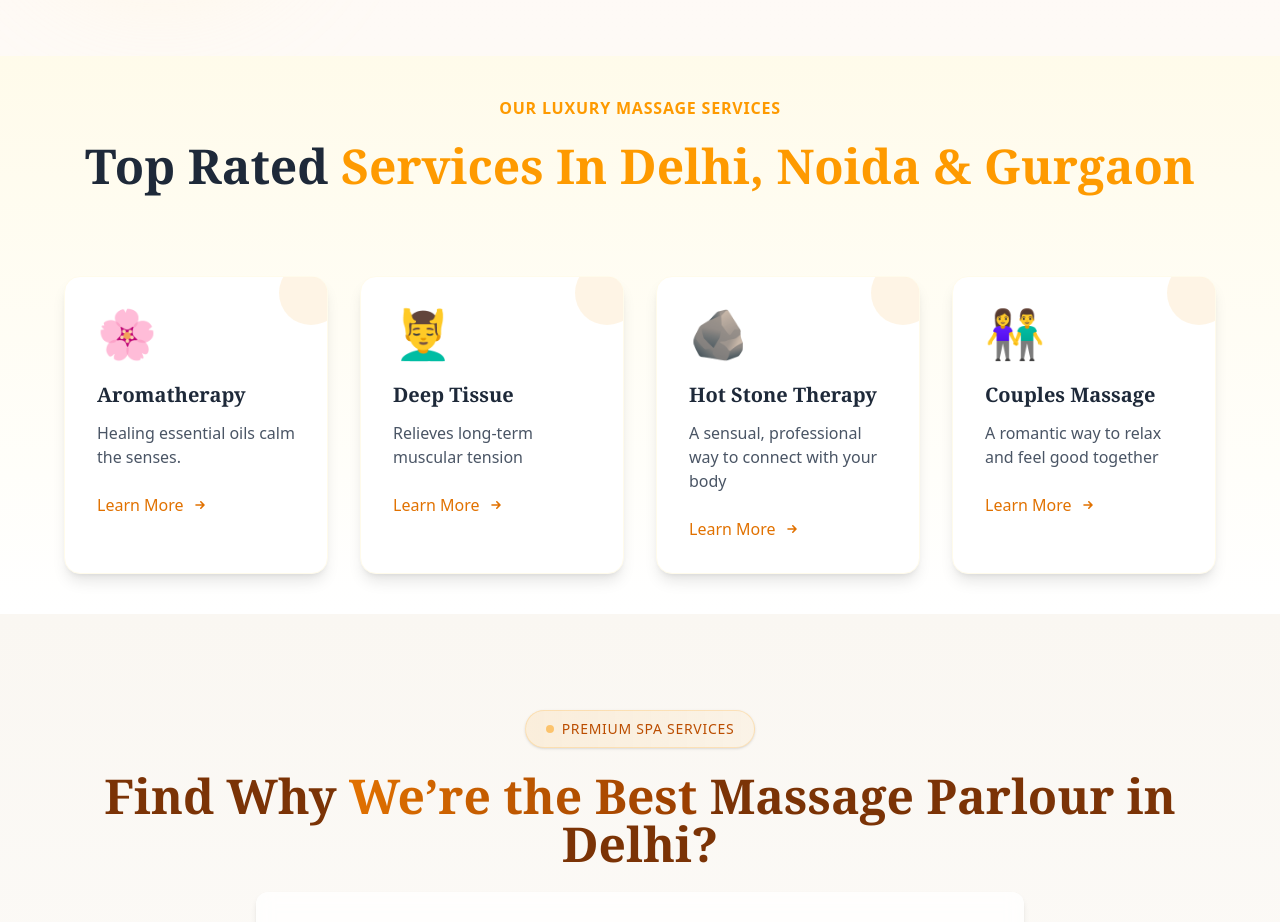
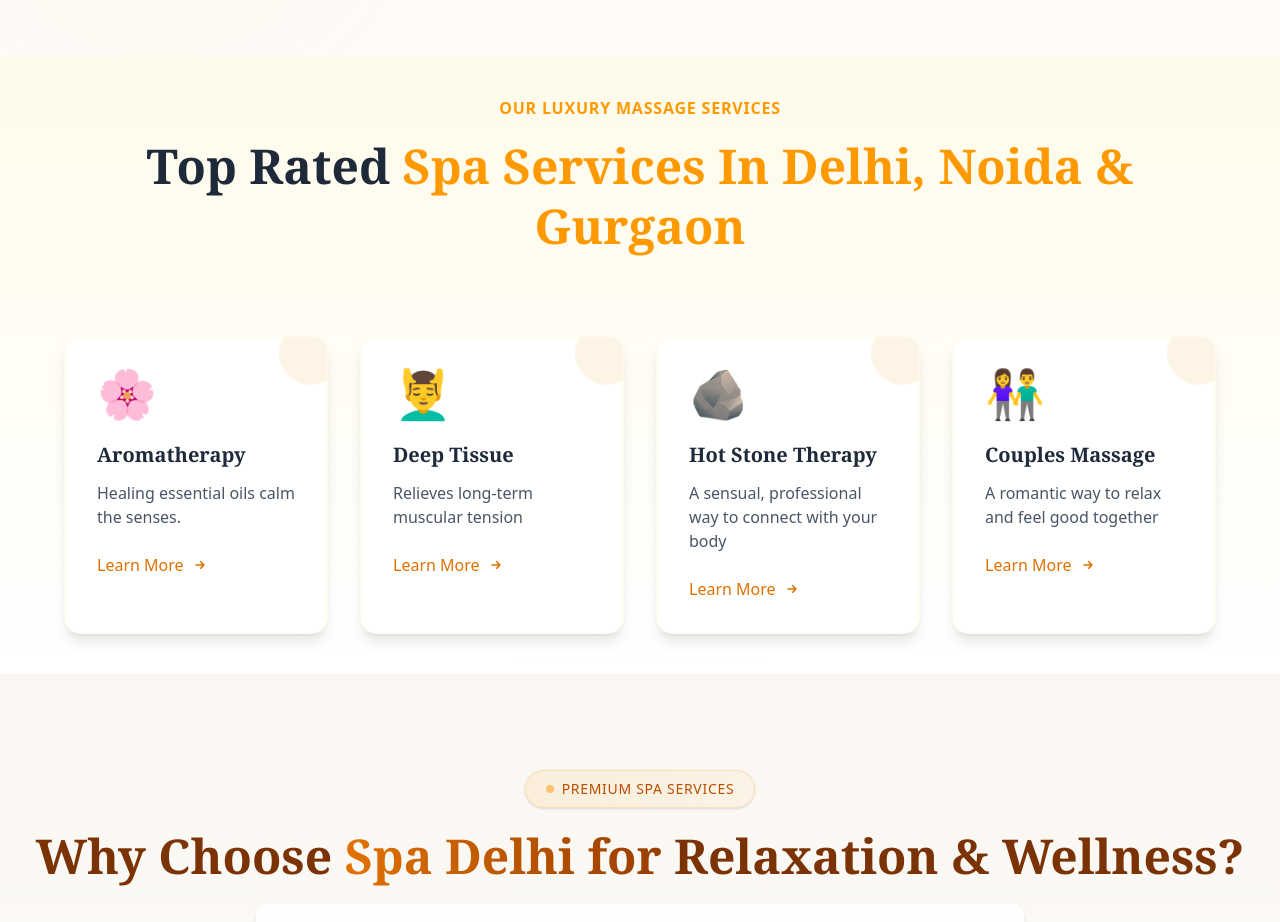
Before and after one commit to Prakash84/Spawebsite, a Next.js app: page / in a window 1280 px wide. Shown: the part 1680-2602 px from the top of the page. Built offline with nearby package versions, Linux system fonts and the light colour scheme.

Commit message:
Updated something

```diff
--- a/src/app/page.js
+++ b/src/app/page.js
@@ -944,7 +944,7 @@ const features2 = [
         transition={{ duration: 0.5, delay: 0.1 }}
         viewport={{ once: true }}
       >
-        Top Rated <span className="text-amber-500">Services In Delhi, Noida & Gurgaon</span>
+        Top Rated <span className="text-amber-500">Spa Services In Delhi, Noida & Gurgaon</span>
       </motion.h2>
     </div>
 
@@ -988,7 +988,7 @@ const features2 = [
           </div>
 
           <h2 className="text-4xl md:text-5xl font-bold text-amber-900 mb-6 font-serif">
-            Find Why <span className="text-transparent bg-clip-text bg-gradient-to-r from-amber-600 to-amber-800">We’re the Best </span> Massage Parlour in Delhi?
+            Why Choose <span className="text-transparent bg-clip-text bg-gradient-to-r from-amber-600 to-amber-800">Spa Delhi for </span> Relaxation & Wellness?
           </h2>
 
           <div className="max-w-3xl mx-auto bg-white/80 backdrop-blur-sm p-6 rounded-xl shadow-md mb-8">
```
